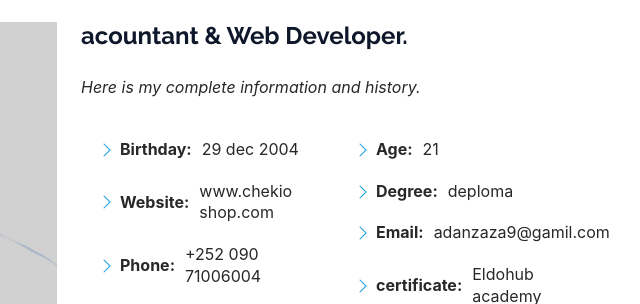
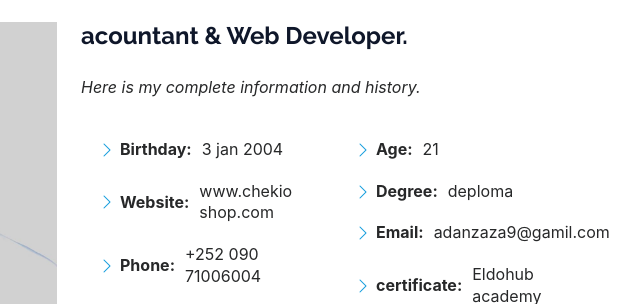
Before and after one commit to ademkhaliif445/adem-khaliif-, a plain HTML site: page index.html in a window 1280 px wide. Shown: the part 1260-1564 px from the top of the page, 593-1233 px from the left. Drawn offline with Linux system fonts and the light colour scheme.

Commit message:
Update index.html

```diff
--- a/index.html
+++ b/index.html
@@ -133,7 +133,7 @@ My goal is to combine these skills to create solutions that not only look good b
             <div class="row">
               <div class="col-lg-6">
                 <ul>
-                  <li><i class="bi bi-chevron-right"></i> <strong>Birthday:</strong> <span>29 dec 2004</span></li>
+                  <li><i class="bi bi-chevron-right"></i> <strong>Birthday:</strong> <span>3 jan 2004</span></li>
                   <li><i class="bi bi-chevron-right"></i> <strong>Website:</strong> <span>www.chekio shop.com</span></li>
                   <li><i class="bi bi-chevron-right"></i> <strong>Phone:</strong> <span>+252 090 71006004</span></li>
                   <li><i class="bi bi-chevron-right"></i> <strong>City:</strong> <span>bosaso, somalia</span></li>
```
